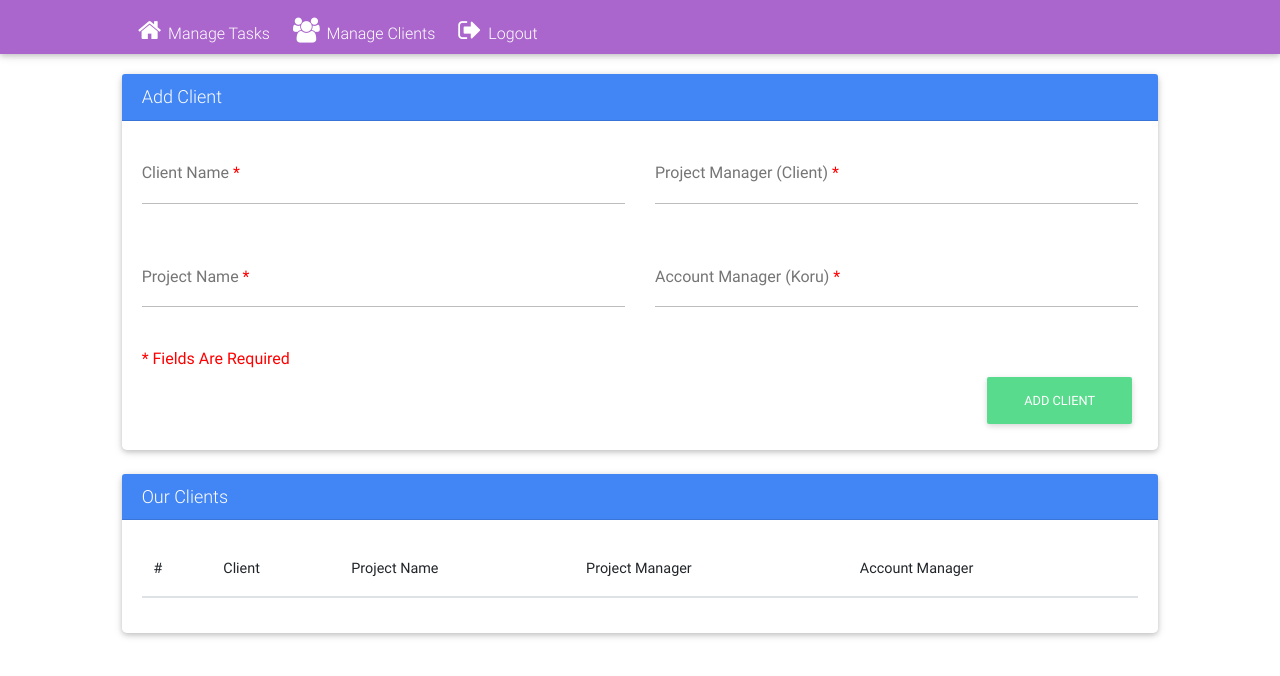
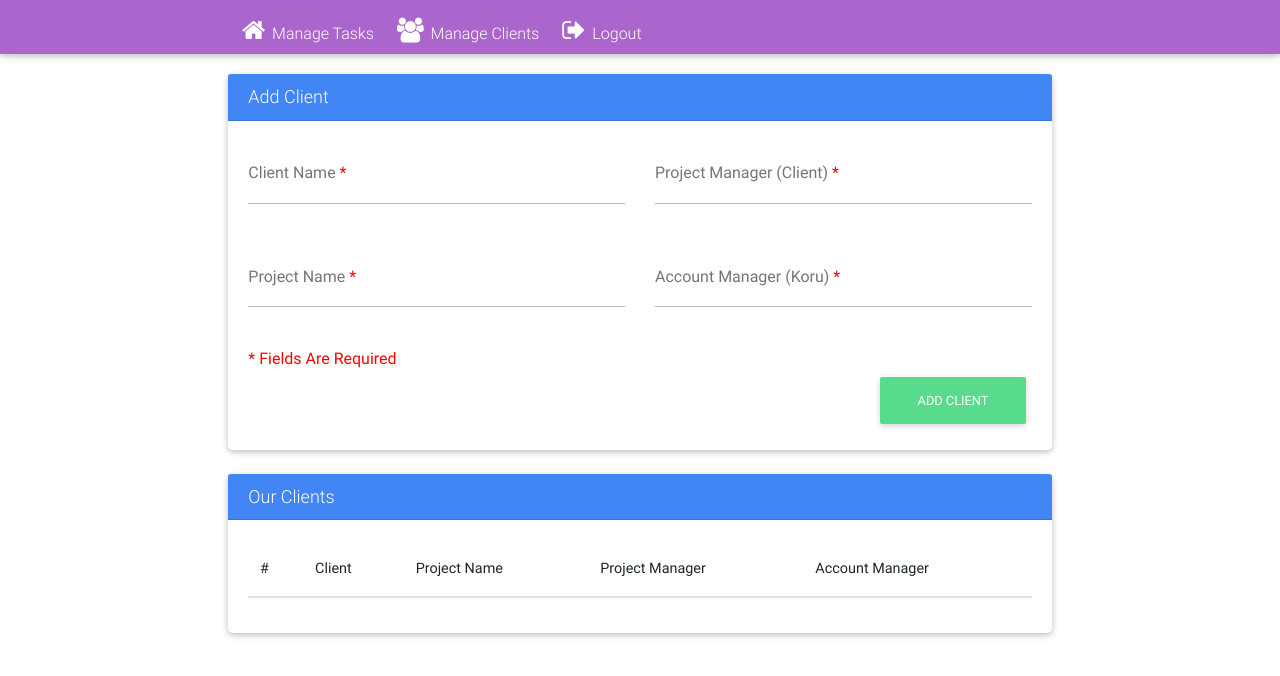
Before and after one commit to encode101/time-manager-app, a website: page index.html at #!/client in a window 1280 px wide. Drawn offline with nearby package versions, Linux system fonts and the light colour scheme; some packages are replaced by stand-ins of ours; no server answers; a script that the page names is missing.

Commit message:
UI Enhancement

```diff
--- a/directives/navBar/navBar.html
+++ b/directives/navBar/navBar.html
@@ -1,5 +1,5 @@
 <nav class="navbar navbar-expand-lg navbar-dark secondary-color sticky-top animated z">
-    <div class="col-md-10 offset-md-1">
+    <div class="col-md-8 offset-md-2">
 
     <!-- Collapse button -->
     <button class="navbar-toggler" type="button" data-toggle="collapse" data-target="#mainNavigation" aria-controls="mainNavigation"
--- a/views/addClient.html
+++ b/views/addClient.html
@@ -1,5 +1,5 @@
 <nav-bar></nav-bar>
-<div class="col-md-10 offset-md-1">
+<div class="col-md-8 offset-md-2">
 <div class="card">
     <div class="card-header primary-color lighten-1 white-text"><h5>Add Client</h5></div>
     <div class="card-body">
```
Also changed, not shown: views/dashBoard.html (+1 -1 lines).
